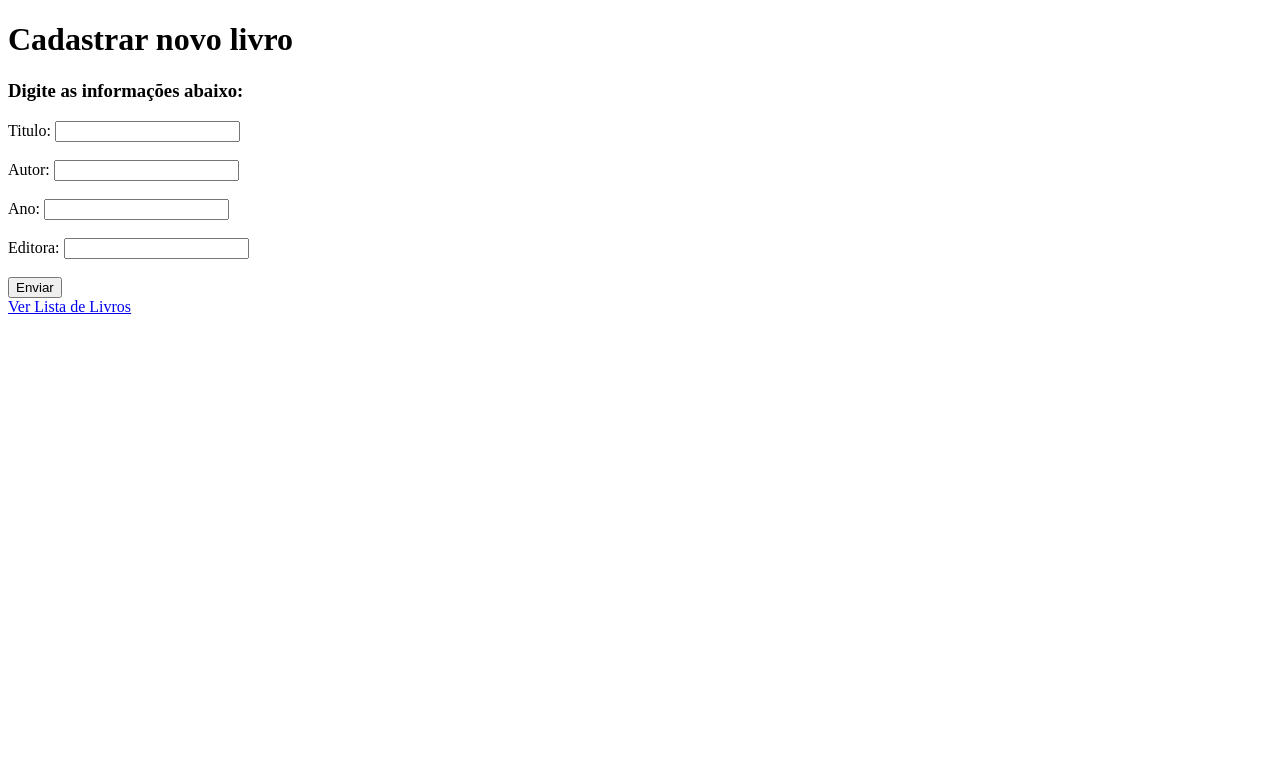
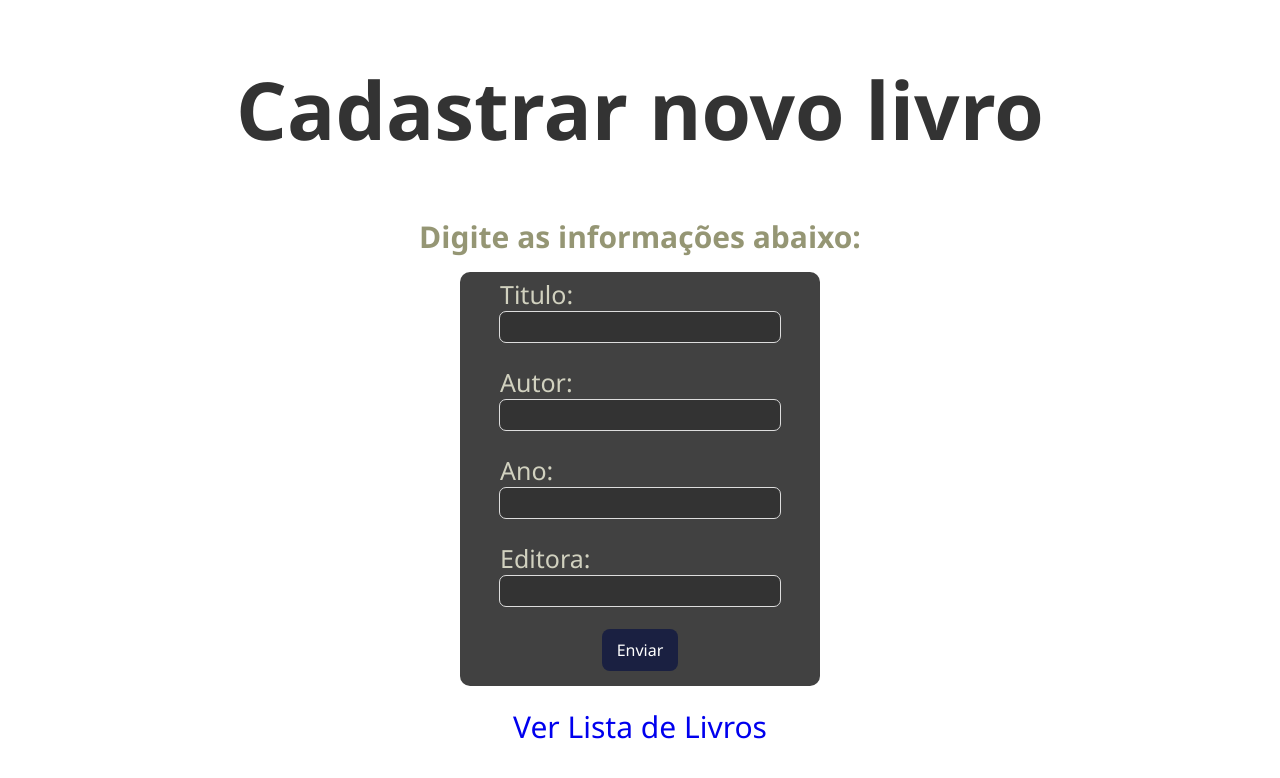
Before and after one commit to jocov23/catalogo-livros, a Django app: page /livros/cadastro_livros/ in a window 1280 px wide. Shown: the top 778 px of the page. Run offline with Django 5.2, Linux system fonts and the light colour scheme.

Commit message:
minor changes + starting to make details page

```diff
--- a/app/livros/static/styleLivro.css
+++ b/app/livros/static/styleLivro.css
@@ -1,3 +1,5 @@
+
+
 h1{
     font-family:'Segoe UI', Tahoma, Geneva, Verdana, sans-serif;
     justify-content: center;
@@ -29,18 +31,63 @@ table{
         color: #6c704f;
 
     }
+}
 
 
+.cadastroL{
+    *{
+        font-family:'Segoe UI', Tahoma, Geneva, Verdana, sans-serif;
+        margin: 0;
+        padding: 0;
+        border: 0;
+        align-items: center;
+        justify-content: center;
+        text-align: center;
+
+        margin: 0 auto;
+
+
+    }
+    form{
+        background-color: #414141;
+        height:100x;
+        width:300px;
+        border-radius: 10px;
+        padding:5px 30px;
+        color: #d1d1bf;
+    }
+    h3{
+        margin-bottom: 15px;
+        font-size: 30px;
+        color: #959674;
+    }
+    label{
+        display:block;
+        text-align: left;
+        margin-left: 10px;
+        font-size: 25px;
+    }
+    input{
+        background-color: #333;
+        height: 30px;
+        font-size: 15px;
+        border: 1px solid #ddd;
+        border-radius: 7px;
+        width: 280px;
+        font-size: 20px;
+        text-align: left;
+    }
+     button{
+        background-color: #1a2041;
+        color:#fff;
+        padding: 10px 15px;
+        border:none;
+        border-radius: 8px;
+        cursor:pointer;
+        font-size: 16px;
+        margin-bottom: 10px;
+    }
+    button:hover{
+        background-color: darkblue;
+    }
 }
-/*.colunas{
-    font-family:'Segoe UI', Tahoma, Geneva, Verdana, sans-serif;
-    justify-content: center;
-    align-items:center;
-    display: flex;
-}
-.items{
-    font-family:'Segoe UI', Tahoma, Geneva, Verdana, sans-serif;
-    align-items:center;
-    display: flex;
-}
-*/
--- a/app/livros/templates/livros/cadastro_livro.html
+++ b/app/livros/templates/livros/cadastro_livro.html
@@ -1,8 +1,10 @@
 <!-- interface page for the register of books -->
+{% load static %}
 <!DOCTYPE html>
 <html>
 <head>
     <meta charset="UTF-8">
+    <link rel="stylesheet" href="{% static 'styleLivro.css' %}">
     <title>Cadastro de Livro</title>
 </head>
 <body>
@@ -11,8 +13,9 @@
     {% endif %}
 
     <h1>Cadastrar novo livro</h1>
+
+    <div class="cadastroL">
         <h3>Digite as informações abaixo:</h3>
-
         <form method="post">
             {% csrf_token %}
 
@@ -23,14 +26,14 @@
             <input type="text" id="autor" name="autor" required><br><br>
 
             <label for="ano-publicacao">Ano:</label>
-        <input type="number" id="ano_publicacao" name="ano_publicacao" required><br><br>
+            <input type="number" id="ano_publicacao" name="ano_publicacao" required ><br><br>
 
             <label for="editora">Editora:</label>
             <input type="text" id="editora" name="editora" required><br><br>
 
             <button type="submit">Enviar</button>
         </form>
-
+    </div>
     <a href="{% url 'lista_livros' %} ">Ver Lista de Livros</a>
 </body>
 </html>
--- a/app/livros/templates/livros/listar.html
+++ b/app/livros/templates/livros/listar.html
@@ -30,6 +30,7 @@
                         <td>{{ livro.autor }}  </td>
                         <td>{{ livro.ano_publicacao }}</td>
                         <td>{{ livro.editora }}  </td>
+                        <td> <a href= "{% url 'detalhes_livro' livro.id %}">Detalhes</a></td>
                     </tr>
                 {% empty %} <!--if there is no book registered-->
                     <li> Nenhum livro cadastrado ainda. Que tal cadastrar algum? </li>
--- a/app/livros/urls.py
+++ b/app/livros/urls.py
@@ -8,6 +8,7 @@ urlpatterns = [
     #HTML Interface
     path('lista/', views.lista_livros, name='lista_livros'), #url to show books data
     path('cadastro_livros/', views.cadastro_livro, name='cadastro_livro'), #url to register book data
+    path('detalhes_livro/<int:livro_id>/', views.detalhes_livro, name='detalhes_livro'), #url to show book's details
 
 
     #API Interface
--- a/app/livros/views.py
+++ b/app/livros/views.py
@@ -38,7 +38,11 @@ def lista_livros(request): #HTML
     livros = Livro.objects.all().order_by('-criado_em')
     return render(request, 'livros/listar.html', {'livros':livros})
 
-#-----------------------------------------
+#function to show book detail
+def detalhes_livro(request, livro_id):
+    a
+
+#---------------------------------------------------------------------------------------------------------------
 
 #function to create or request data from a book
 @api_view(['GET', 'POST']) #API
--- a/plans.txt
+++ b/plans.txt
@@ -3,9 +3,11 @@
     exclusive database to login data
     user model
     best views and html
-3.style pages (in development)
+3.style pages (finished)
 4.details per book
 5.README (finished)
 6.use guide (finished +-)
 7.opinion page per book
 8.option to see books readed, saved and added
+9.Admin login and special perms
+10.Fix 'cadastrar novo livro' link position
```
Lines whose indentation alone changed are shown as unchanged.
